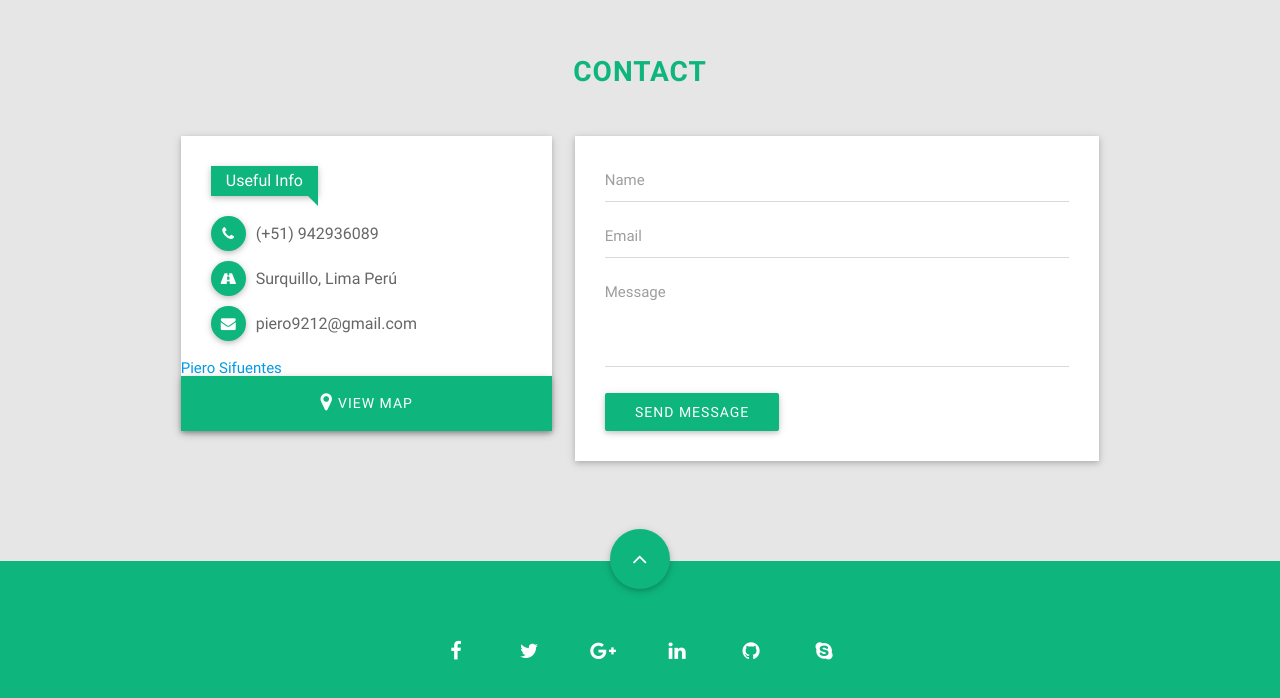
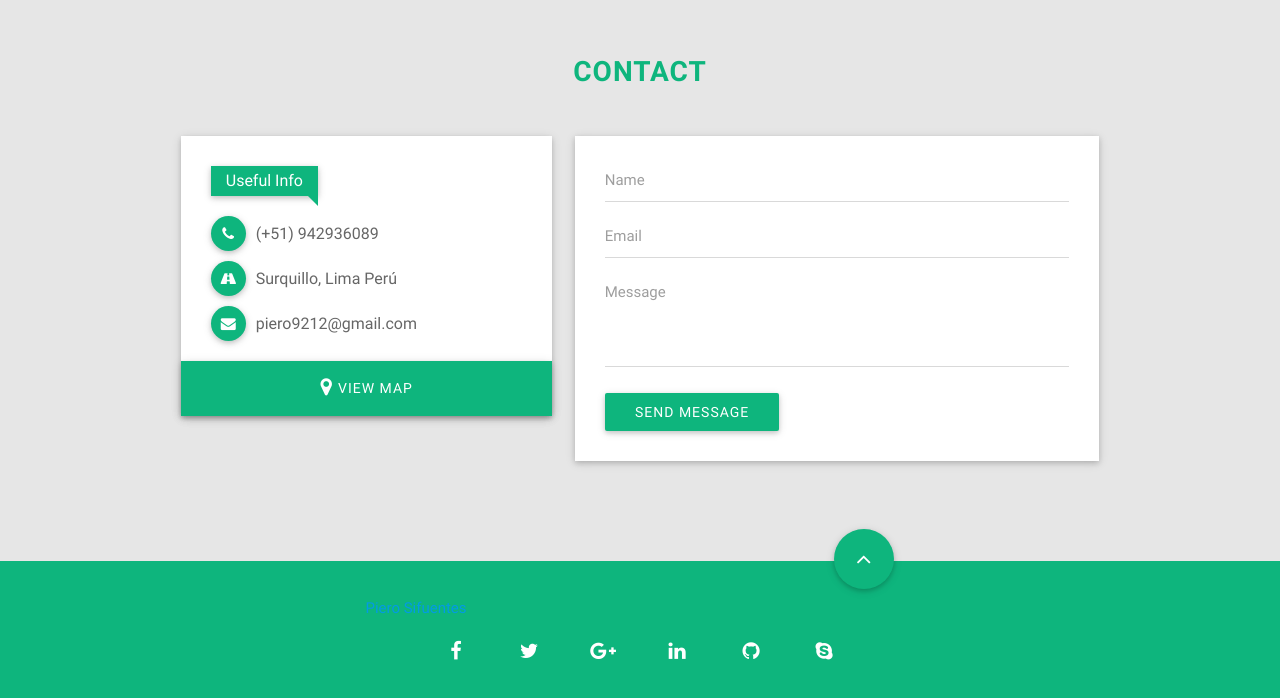
Before and after one commit to piero9212/piero9212.github.io, a plain HTML site: page index.html in a window 1280 px wide. Shown: the part 3071-3769 px from the top of the page. Drawn offline with Linux system fonts and the light colour scheme; some packages are replaced by stand-ins of ours; a script that the page names is missing.

Commit message:
testing badge

```diff
--- a/index.html
+++ b/index.html
@@ -653,10 +653,6 @@
 									<span>piero9212@gmail.com</span>
 								</div>
 							</div>
-							<!-- linkedin badge -->
-							<div class="LI-profile-badge"  data-version="v1" data-size="large" data-locale="es_ES" data-type="horizontal" data-theme="light" data-vanity="pierosifuentes">
-								<a class="LI-simple-link" href='https://pe.linkedin.com/in/pierosifuentes?trk=profile-badge'>Piero Sifuentes</a>
-							</div>
 							<div class="col s12 g-map-wrapper pd-0">
 								<div id="g-map" data-latitude="-12.122824" data-longitude="-77.002256"></div>
 							</div>
@@ -700,6 +696,13 @@
 						<a class="btn btn-floating waves-effect waves-light back-to-top animatescroll-link" onclick="$('html').animatescroll();" href="#0">
 							<span class="fa fa-angle-up"></span>
 						</a>
+						<div class="col l6 m6 s12 pd-0">
+							<!-- linkedin badge -->
+							<div class="LI-profile-badge"  data-version="v1" data-size="large" data-locale="es_ES" data-type="horizontal" data-theme="light" data-vanity="pierosifuentes">
+								<a class="LI-simple-link" href='https://pe.linkedin.com/in/pierosifuentes?trk=profile-badge'>Piero Sifuentes</a>
+							</div>
+						</div>
+						<!-- Social -->
 						<div class="social-links">
 							<a class="waves-effect waves-light" href="#https://www.facebook.com/piiero.sifuentes"><span class="fa fa-facebook"></span></a>
 							<a class="waves-effect waves-light" href="https://twitter.com/piero_sifuentes"><span class="fa fa-twitter"></span></a>
```
